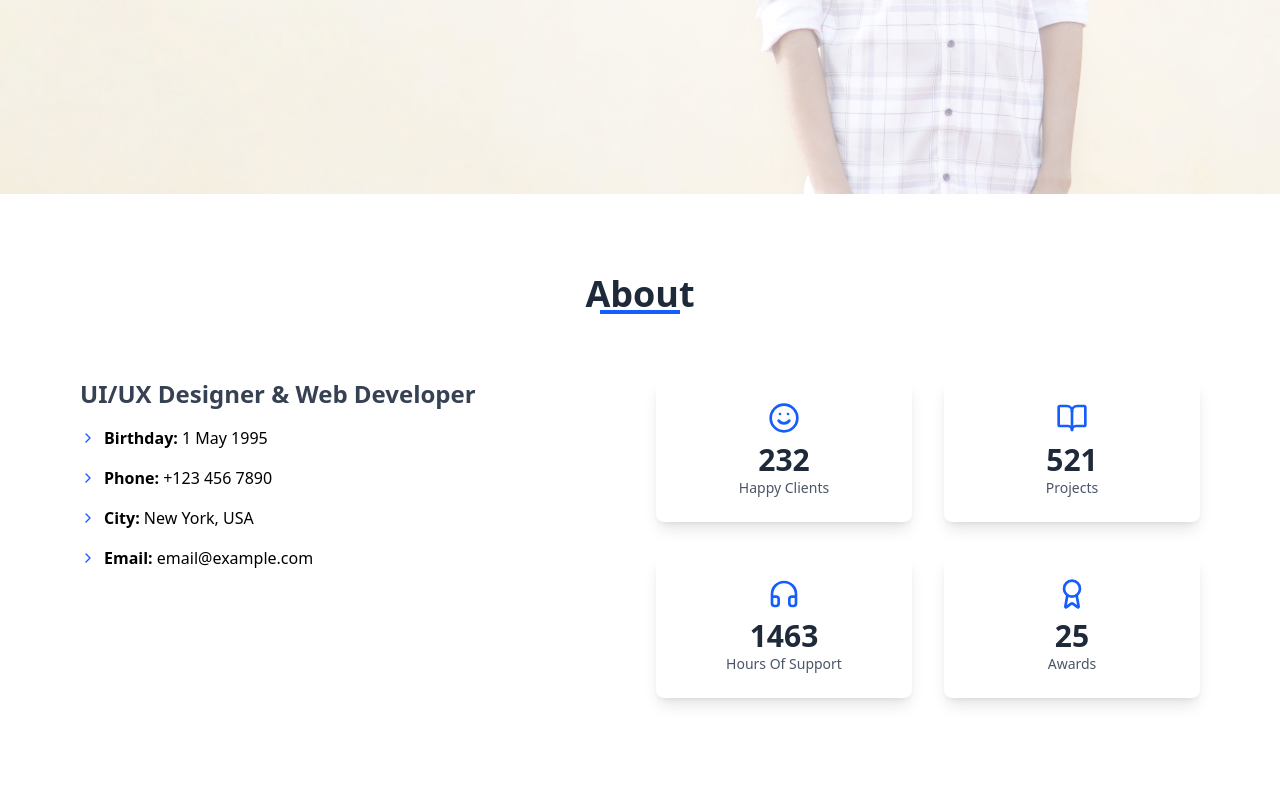
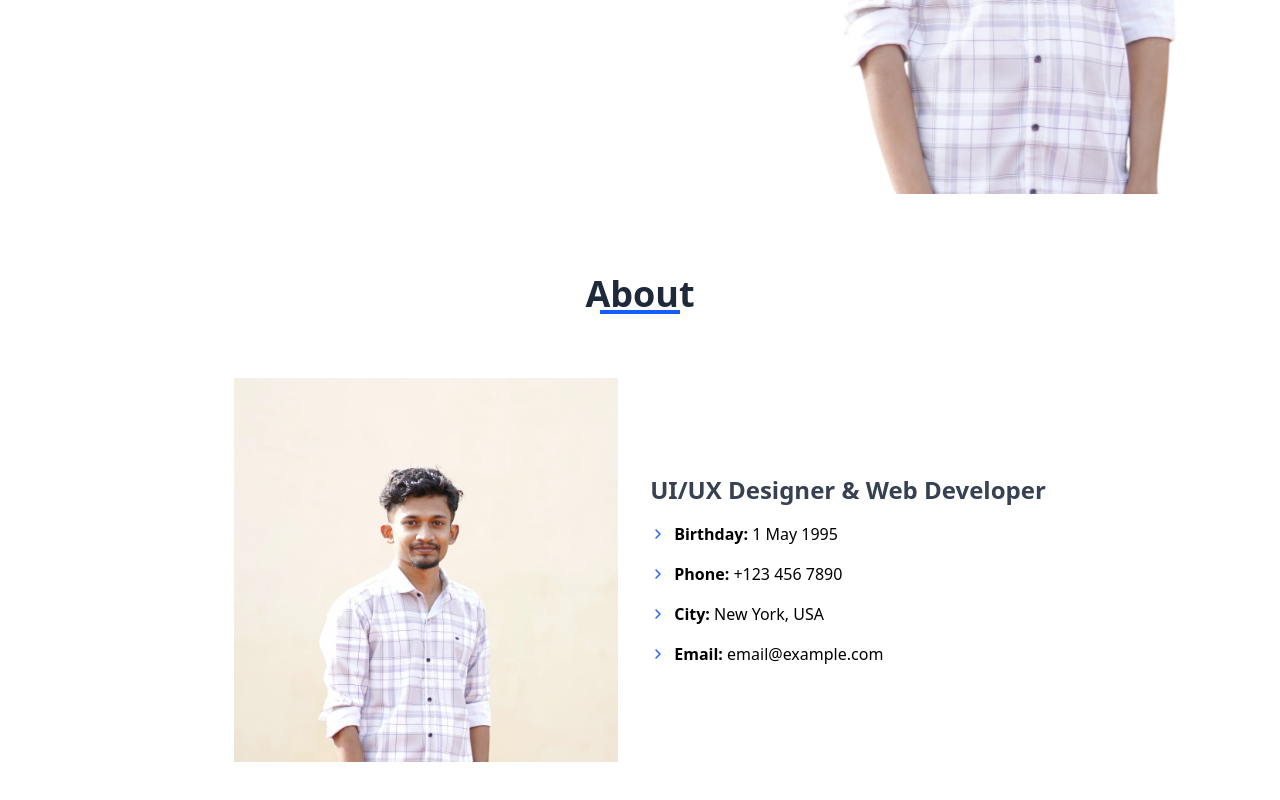
Before and after one commit to omkarpatil2906/my-portfolio, a React (Vite) app: page / in a window 1280 px wide. Shown: the part 606-1406 px from the top of the page. Before the commit the page ends 1384 px from the top, so only its background shows below. Built offline with nearby package versions, Linux system fonts and the light colour scheme.

Commit message:
add about image

```diff
--- a/src/components/About.jsx
+++ b/src/components/About.jsx
@@ -1,6 +1,7 @@
 import React from 'react'
 import { motion } from 'framer-motion'
 import { Award, BookOpen, ChevronRight, Headphones, Smile } from 'lucide-react'
+import aboutImg from '../assets/img/OmkarP.webp'
 
 function About() {
     return (
@@ -31,7 +32,10 @@ function About() {
                         </motion.h2>
                     </div>
 
-                    <div className="grid md:grid-cols-2 gap-8 max-w-6xl mx-auto">
+                    <div className="flex items-center justify-center gap-8 max-w-6xl mx-auto">
+                        <motion.div>
+                            <img src={aboutImg} className='h-96' alt="" />
+                        </motion.div>
                         <motion.div
                             initial={{ opacity: 0, x: -100 }}
                             whileInView={{ opacity: 1, x: 0 }}
@@ -62,34 +66,7 @@ function About() {
                             </div>
                         </motion.div>
 
-                        <motion.div
-                            initial={{ opacity: 0, x: 100 }}
-                            whileInView={{ opacity: 1, x: 0 }}
-                            viewport={{ once: true }}
-                            transition={{ duration: 1, delay: 0.3 }}
-                            className="grid grid-cols-2 gap-8"
-                        >
-                            {[
-                                { icon: Smile, count: 232, label: 'Happy Clients' },
-                                { icon: BookOpen, count: 521, label: 'Projects' },
-                                { icon: Headphones, count: 1463, label: 'Hours Of Support' },
-                                { icon: Award, count: 25, label: 'Awards' }
-                            ].map((item, i) => (
-                                <motion.div
-                                    key={i}
-                                    initial={{ opacity: 0, scale: 0.5, y: 50 }}
-                                    whileInView={{ opacity: 1, scale: 1, y: 0 }}
-                                    viewport={{ once: true }}
-                                    transition={{ duration: 0.8, delay: 0.6 + i * 0.15 }}
-                                    whileHover={{ scale: 1.1, y: -10 }}
-                                    className="bg-white p-6 rounded-lg shadow-lg text-center"
-                                >
-                                    <item.icon className="mx-auto mb-2 text-blue-600" size={32} />
-                                    <div className="text-3xl font-bold text-gray-800">{item.count}</div>
-                                    <div className="text-sm text-gray-600">{item.label}</div>
-                                </motion.div>
-                            ))}
-                        </motion.div>
+
                     </div>
                 </motion.div>
             </section>
--- a/src/components/Hero.jsx
+++ b/src/components/Hero.jsx
@@ -1,7 +1,7 @@
 import React from 'react'
 import { motion } from 'framer-motion'
 import { Facebook, Instagram, Linkedin, Twitter, } from 'lucide-react';
-import hero from '../assets/img/hero-img.jpeg'
+import hero from '../assets/img/PhotoRoom.png'
 
 function Hero() {
     return (
@@ -11,7 +11,7 @@ function Hero() {
                 className="min-h-screen flex items-center pl-40 relative overflow-hidden"
             >
                 <div
-                    className="absolute inset-0 bg-cover bg-center opacity-40"
+                    className="absolute inset-0 bg-cover bg-center opacity-80"
                     style={{ backgroundImage: `url(${hero})` }}
                 ></div>
                 <motion.div
```
Also changed, not shown: src/assets/img/OmkarP.webp (added), src/assets/img/PhotoRoom.png (added).
